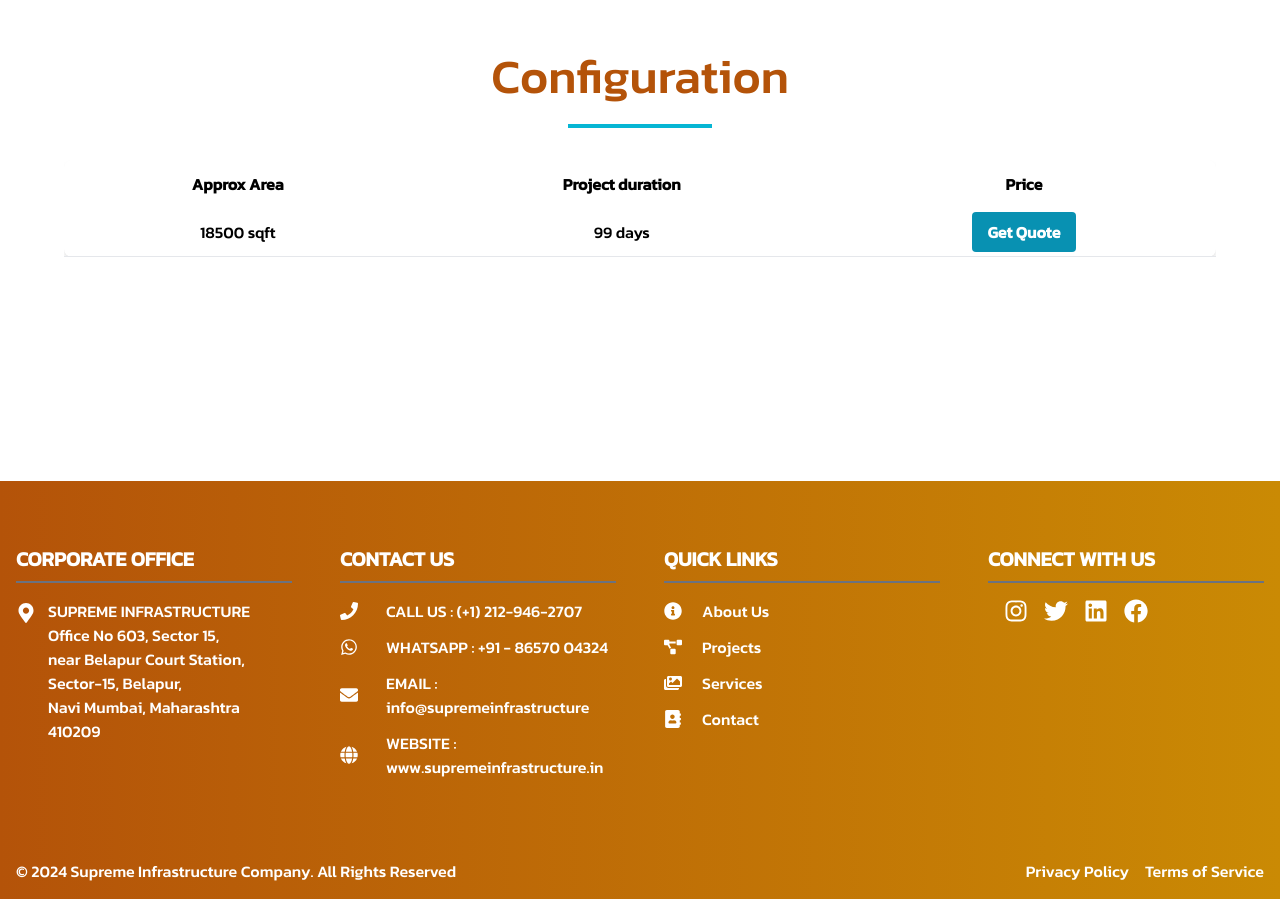
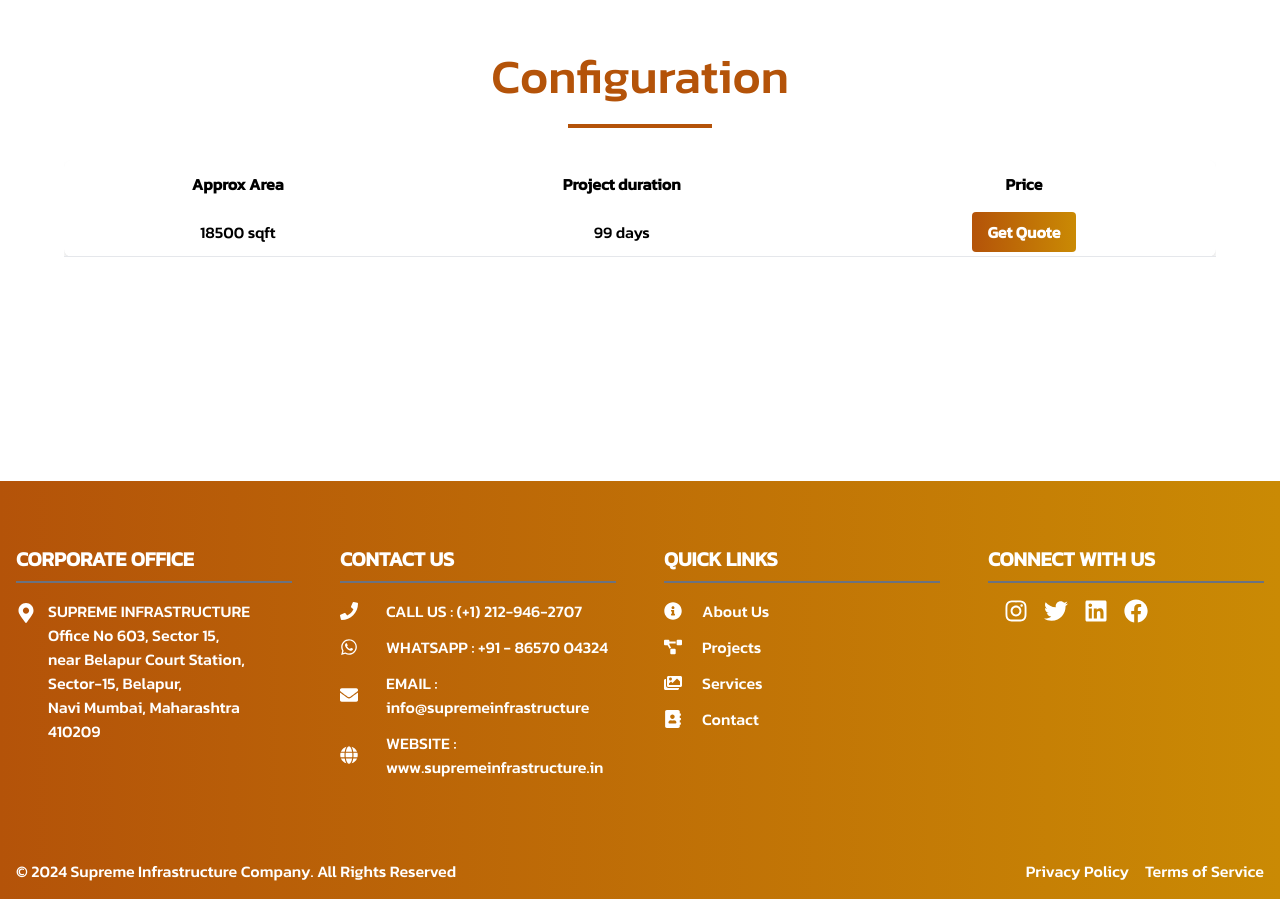
Before and after one commit to AkshayKalamkarr/supremeinfrastructure, a Next.js app: page /project/guesthouse/project-1 in a window 1280 px wide. Shown: the part 4580-5479 px from the top of the page. Built offline with nearby package versions, Linux system fonts and the light colour scheme.

Commit message:
new code

```diff
--- a/app/project/guesthouse/[slug]/page.jsx
+++ b/app/project/guesthouse/[slug]/page.jsx
@@ -107,7 +107,7 @@ export default function ProjectPage({ params }) {
           <h2 className="text-3xl md:text-4xl lg:text-5xl font-xl mb-8 text-center text-amber-700 md:my-6">
             Configuration
           </h2>
-          <div className="w-36 h-1 bg-gradient-to-r bg-cyan-500 hover:bg-cyan-600 mx-auto mb-8"></div>
+          <div className="w-36 h-1 bg-gradient-to-r bg-amber-700 hover:bg-cyan-600 mx-auto mb-8"></div>
 
           <div className="overflow-x-auto mb-12">
             <table className="w-full border-collapse bg-white shadow-md rounded-lg">
@@ -124,7 +124,7 @@ export default function ProjectPage({ params }) {
                     <td className="py-3 px-4 md:text-center">{config.flat}</td>
                     <td className="py-3 px-4 md:text-center">{config.carpet}</td>
                     <td className="py-3 px-4 md:text-center">
-                      <Link href="/contact" className="bg-cyan-600 hover:bg-cyan-700 text-white font-bold py-2 px-4 rounded transition duration-300 ease-in-out">
+                      <Link href="/contact" className="bg-gradient-to-r from-amber-700 to-yellow-600 hover:bg-cyan-700 text-white font-bold py-2 px-4 rounded transition duration-300 ease-in-out">
                         Get Quote
                       </Link>
                     </td>
```
